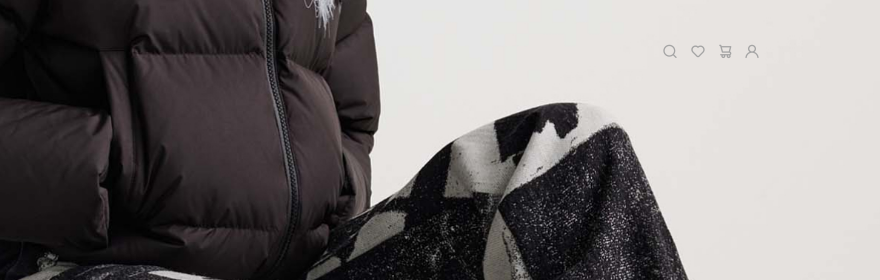
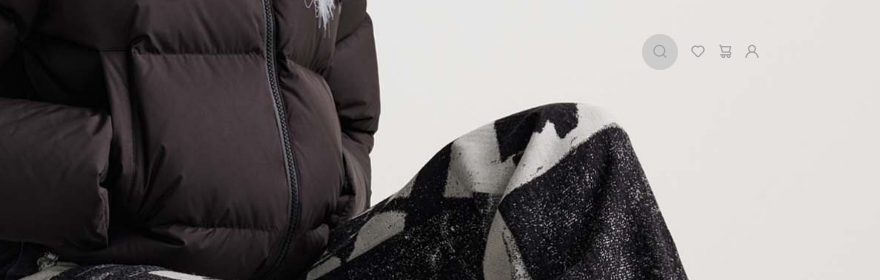
Before and after one commit to pavelzelencow/WAY, a plain HTML site: page index.html in a window 1280 px wide. Shown: the top 280 px of the page, 400-1280 px from the left. Drawn offline with nearby package versions, Linux system fonts and the light colour scheme.

Commit message:
fix: nav search

```diff
--- a/scss/_home.scss
+++ b/scss/_home.scss
@@ -225,9 +225,8 @@
             align-items: center;
             height: 36px;
             border-radius: 40px;
-            // padding: 10px;
+            padding: 10px 0 10px 10px;
             margin-right: 12px;
-            position: relative;
             &:hover > input {
                 width: 150px;
                 // position: absolute;
@@ -281,7 +280,9 @@
             float: right;
             font-size: 16px;
             border-radius: 50%;
-            background-color: transparent;
+            background-color: $gray;
+            height: 36px;
+            width: 36px;
             display: flex;
             justify-content: center;
             align-items: center;
```
Also changed, not shown: scss/style.css, 1 other file.
